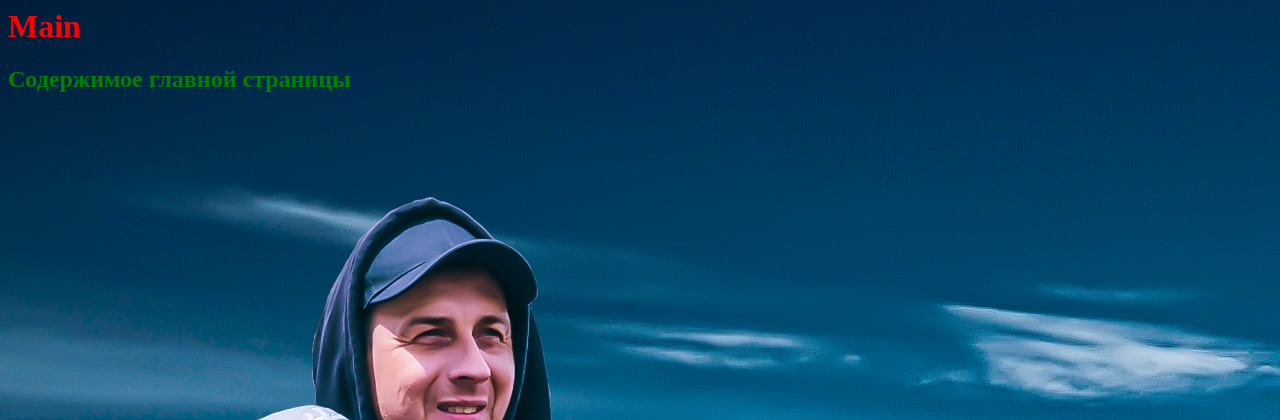
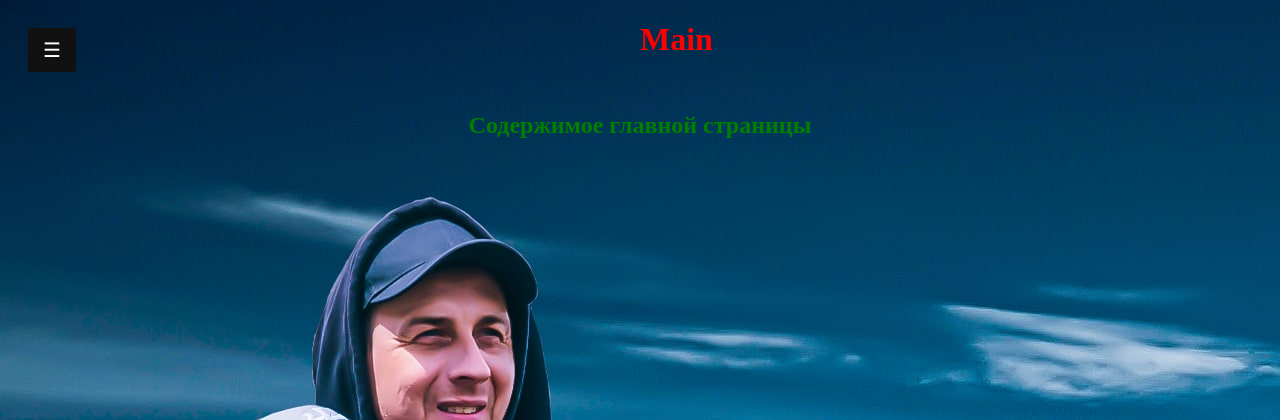
Before and after one commit to muztishini/Turfirma, a Django app: page /turfirma/ in a window 1280 px wide. Shown: the top 420 px of the page. Run offline with Django 5.2, Linux system fonts and the light colour scheme.

Commit message:
next commit

```diff
--- a/turfirmaproject/turfirmaapp/static/css/styles.css
+++ b/turfirmaproject/turfirmaapp/static/css/styles.css
@@ -1,7 +1,76 @@
 h1 {
     color: red;
+    position: fixed;
+    top: 0%;
+    left: 50%;
 }
 
 h2 {
     color: green;
+    text-align: center;
 }
+
+/* Меню бокового бара */
+.sidebar {
+    height: 100%; /* 100% Полный рост */
+    width: 0; /* 0 ширина - измените это с помощью JavaScript */
+    position: fixed; /* Оставаться на месте */
+    z-index: 1; /* Оставайтесь на вершине */
+    top: 0;
+    left: 0;
+    background-color: #111; /* Черный */
+    overflow-x: hidden; /* Отключить горизонтальную прокрутку */
+    padding-top: 60px; /* Поместите содержимое 60px сверху */
+    transition: 0.5s; /* 0.5 секунд эффект перехода для скольжения в боковой панели */
+  }
+
+  /* На боковой панели */
+  .sidebar a {
+    padding: 8px 8px 8px 32px;
+    text-decoration: none;
+    font-size: 25px;
+    color: #818181;
+    display: block;
+    transition: 0.3s;
+  }
+
+  /* При наведении курсора мыши на навигационные ссылки измените их цвет */
+  .sidebar a:hover {
+    color: #f1f1f1;
+  }
+
+  /* Положение и стиль кнопки закрытия (верхний правый угол) */
+  .sidebar .closebtn {
+    position: absolute;
+    top: 0;
+    right: 25px;
+    font-size: 36px;
+    margin-left: 50px;
+  }
+
+  /* Кнопка для открытия бокового бара */
+  .openbtn {
+    font-size: 20px;
+    cursor: pointer;
+    background-color: #111;
+    color: white;
+    padding: 10px 15px;
+    border: none;
+  }
+
+  .openbtn:hover {
+    background-color: #444;
+  }
+
+  /* Стиль содержимого страницы - используйте это, если вы хотите переместить содержимое страницы вправо при открытии боковой навигации */
+  #main {
+    transition: margin-left .5s; /* Если вы хотите эффект перехода */
+    padding: 20px;
+  }
+
+img {
+    padding-left: 60px;
+    padding-bottom: 50px;
+    width: 40%;
+    height: 10%;
+}
--- a/turfirmaproject/turfirmaapp/templates/base.html
+++ b/turfirmaproject/turfirmaapp/templates/base.html
@@ -7,7 +7,33 @@
     <title>Base</title>
 </head>
 <body background="{% static "images/main_bg.jpg" %}">
-    {% block content %}
-    {% endblock %}
+    <div id="mySidebar" class="sidebar">
+        <a href="javascript:void(0)" class="closebtn" onclick="closeNav()">&times;</a>
+        <img src="{% static "images/logo.png" %}" alt="Logo" >
+        <a href="#">О Нас</a>
+        <a href="#">Услуги</a>
+        <a href="#">Клинты</a>
+        <a href="#">Контакт</a>
+      </div>
+
+      <div id="main">
+        <button class="openbtn" onclick="openNav()">&#9776; </button>
+      </div>
+      {% block content %}
+
+      {% endblock %}
 </body>
+<script>
+/* Установить ширину боковой панели шириной 250 пикселей и следующий и левом поле содержание страницы шириной 250 пикселей и следующий */
+function openNav() {
+  document.getElementById("mySidebar").style.width = "250px";
+  document.getElementById("main").style.marginLeft = "250px";
+}
+
+/* Установите ширину боковой панели на 0, а левое поле содержимого страницы - на 0 */
+function closeNav() {
+  document.getElementById("mySidebar").style.width = "0";
+  document.getElementById("main").style.marginLeft = "0";
+}
+</script>
 </html>
```
